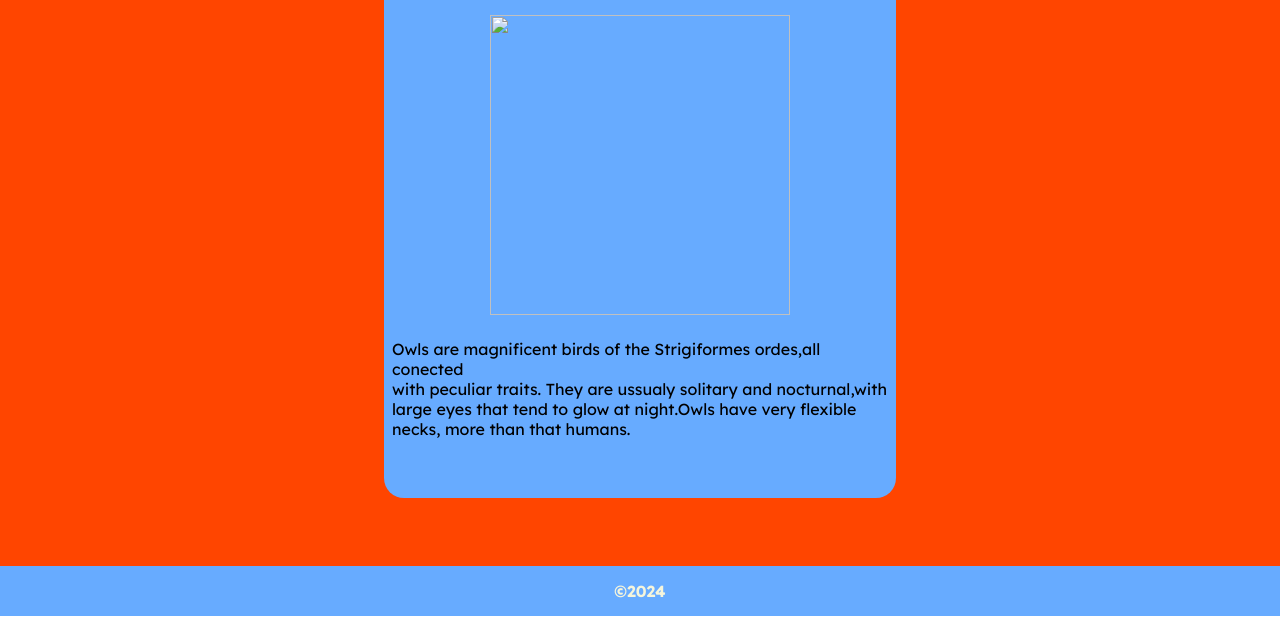
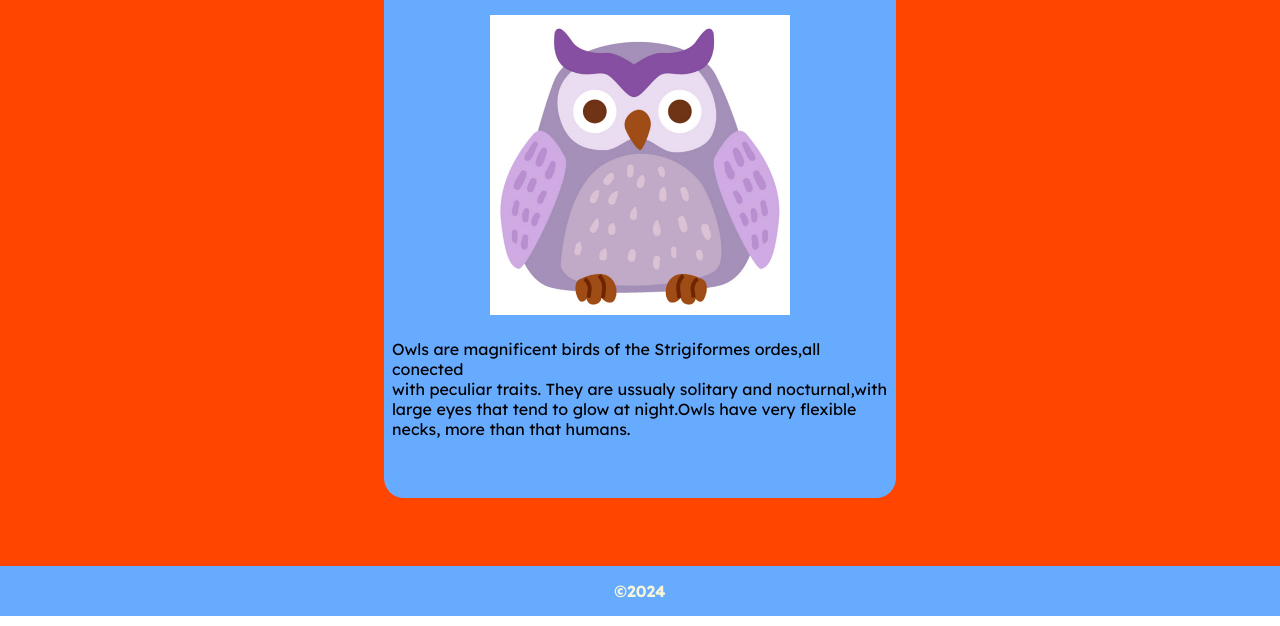
Before and after one commit to EMAXSS05/ANIMALES-CSS-FLEX, a plain HTML site: page owl.html in a window 1280 px wide. Shown: the part 174-800 px from the top of the page. Drawn offline with Linux system fonts and the light colour scheme; the site is published under a folder, as on GitHub Pages, so addresses that start at the root find nothing.

Commit message:
corrigiendo imagen

```diff
--- a/owl.html
+++ b/owl.html
@@ -23,7 +23,7 @@
     <main>
         <article>
             <h3>Owl</h3>
-            <img src="/animals-resources/owl.png">
+            <img src="./animals-resources/owl.png">
             <p>Owls are magnificent birds of the Strigiformes ordes,all conected<br>
                 with peculiar traits. They are ussualy solitary and nocturnal,with
                 large eyes that tend to glow at night.Owls have very flexible necks,
```
